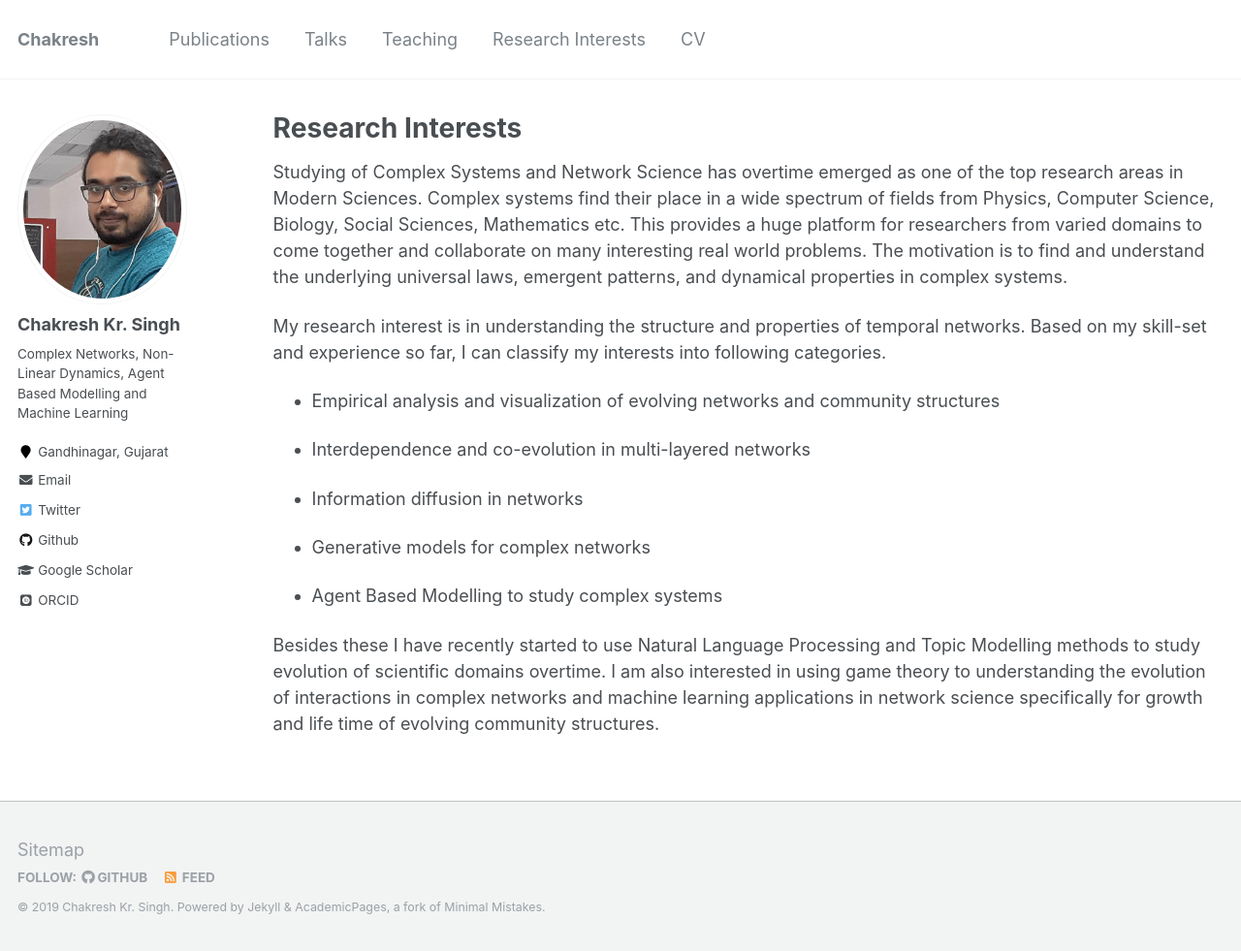
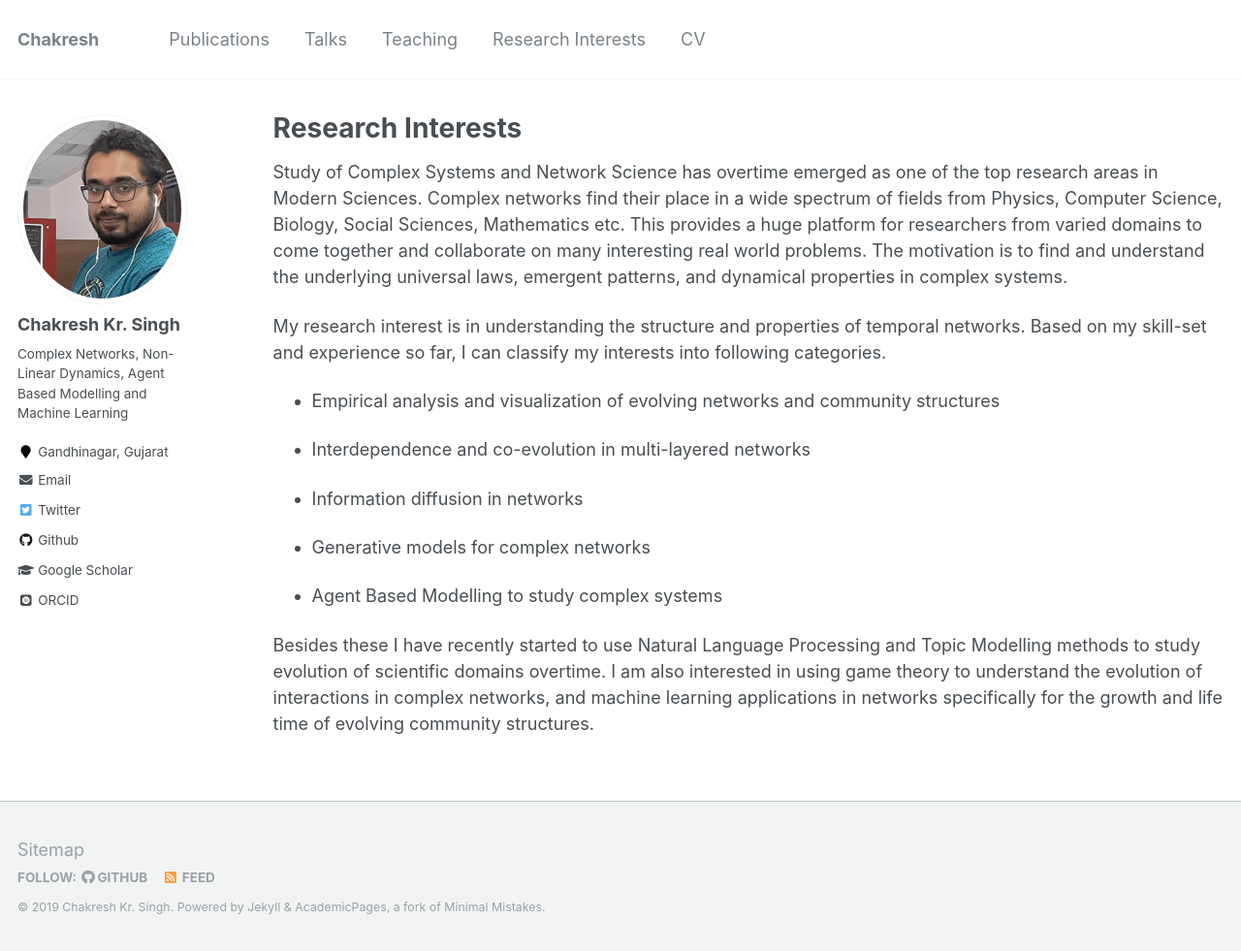
Before and after one commit to ChakreshIITGN/ChakreshIITGN.github.io, a Jekyll site: the page built from _pages/research_interests.md, in a window 1280 px wide and 981 px high. Shown: the whole window at 97% size. Built offline with Jekyll 4.4.1, drawn with Linux system fonts in a browser that asks for light colours; some web fonts are replaced.

Commit message:
Update research_interests.md

```diff
--- a/_pages/research_interests.md
+++ b/_pages/research_interests.md
@@ -9,7 +9,7 @@ author_profile: true
 
 {% include base_path %}
 
-Studying of Complex Systems and Network Science has overtime emerged as one of the top research areas in Modern Sciences. Complex systems find their place in a wide spectrum of fields from Physics, Computer Science, Biology, Social Sciences, Mathematics etc. This provides a huge platform for researchers from varied domains to come together and collaborate on many interesting real world problems. The motivation is to find and understand the underlying universal laws, emergent patterns, and dynamical properties in complex systems.
+Study of Complex Systems and Network Science has overtime emerged as one of the top research areas in Modern Sciences. Complex networks find their place in a wide spectrum of fields from Physics, Computer Science, Biology, Social Sciences, Mathematics etc. This provides a huge platform for researchers from varied domains to come together and collaborate on many interesting real world problems. The motivation is to find and understand the underlying universal laws, emergent patterns, and dynamical properties in complex systems.
 
 My research interest is in understanding the structure and properties of temporal networks. Based on my skill-set and experience so far, I can classify my interests into following categories.
 
@@ -23,4 +23,4 @@ My research interest is in understanding the structure and properties of tempora
 
 * Agent Based Modelling to study complex systems
 
-Besides these I have recently started to use Natural Language Processing and Topic Modelling methods to study evolution of scientific domains overtime. I am also interested in using game theory to understanding the evolution of interactions in complex networks and machine learning applications in network science specifically for growth and life time of evolving community structures.
+Besides these I have recently started to use Natural Language Processing and Topic Modelling methods to study evolution of scientific domains overtime. I am also interested in using game theory to understand the evolution of interactions in complex networks, and machine learning applications in networks specifically for the growth and life time of evolving community structures.
```
